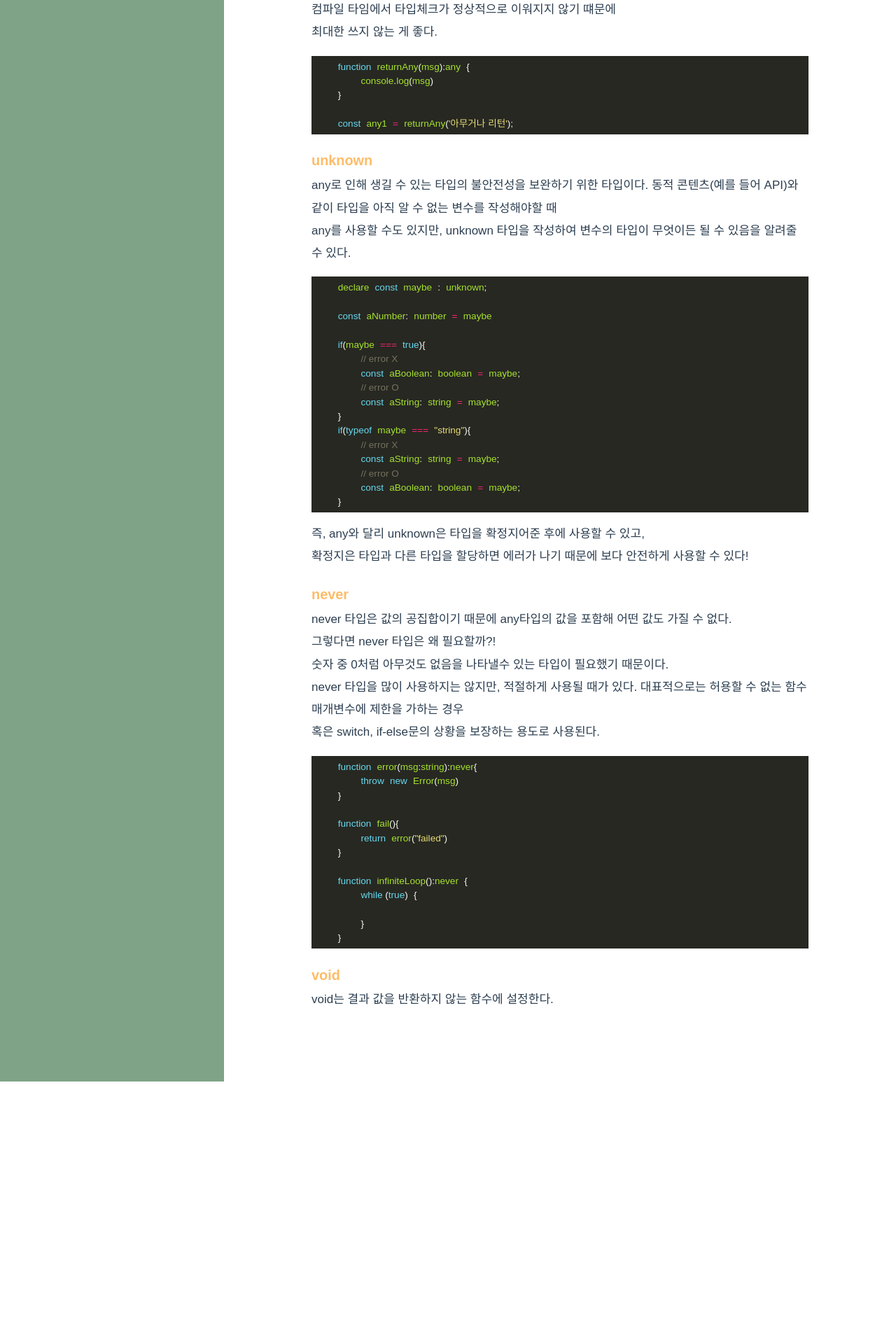
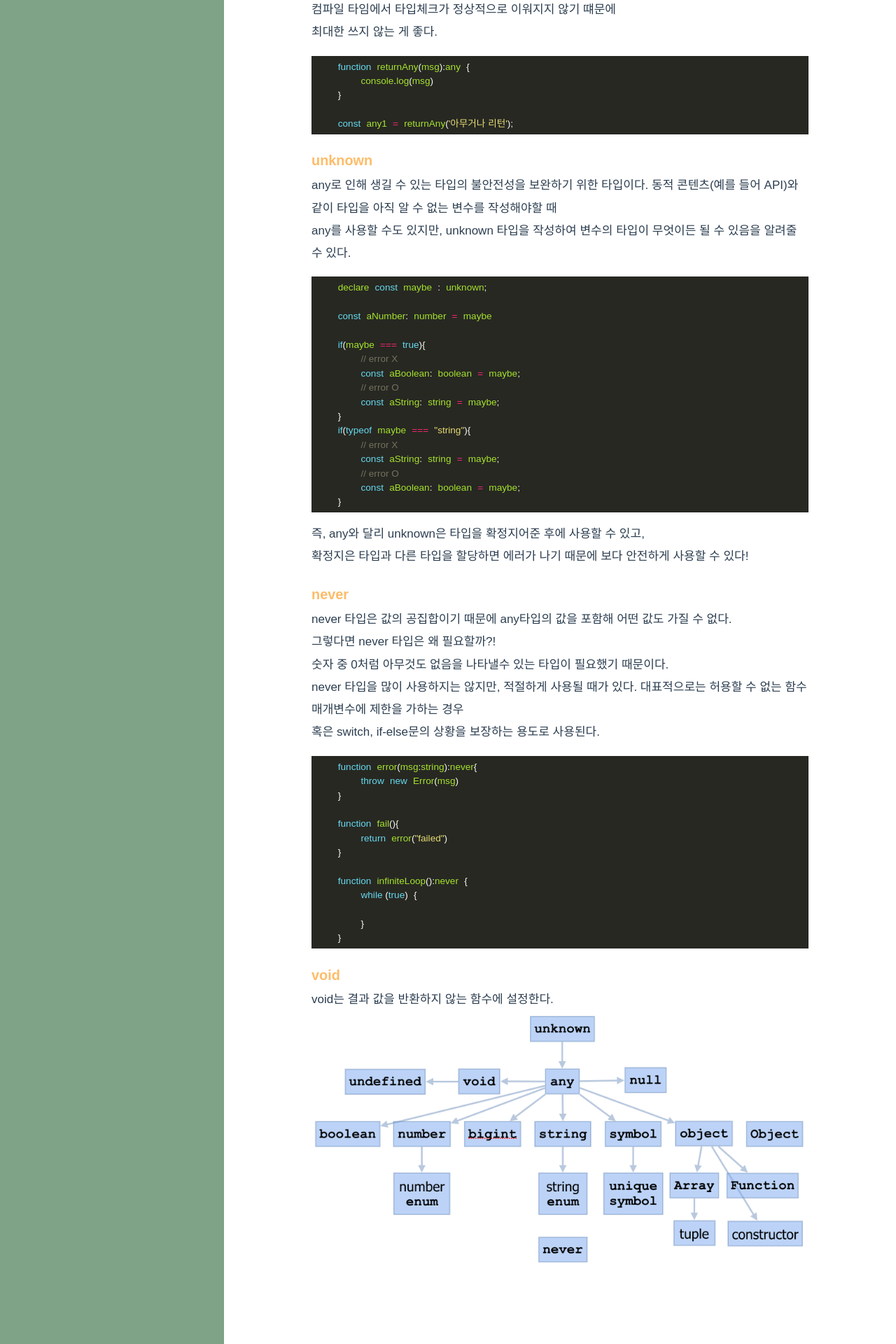
Before and after one commit to busy-joj/busy-joj.github.io, a Jekyll site: the page built from _posts/TypsScript/2022-09-13-typescript3.markdown, in a window 1280 px wide. Shown: the part 960-2880 px from the top of the page at 70% size. Built offline with Jekyll 4.4.1, drawn with Linux system fonts in a browser that asks for light colours; some web fonts are replaced; before the commit the page ends 2505 px from its top, so only the background shows below that.

Commit message:
이미지 설명 추가

```diff
--- a/_posts/TypsScript/2022-09-13-typescript3.markdown
+++ b/_posts/TypsScript/2022-09-13-typescript3.markdown
@@ -103,3 +103,5 @@ never 타입을 많이 사용하지는 않지만, 적절하게 사용될 때가
 
 ### <span style="color:#febc68;font-weight:bold">void</span>
 void는 결과 값을 반환하지 않는 함수에 설정한다.
+
+![typescript type](../../../../public/img/typescript.png)
```
Also changed, not shown: public/img/typescript.png (added).
